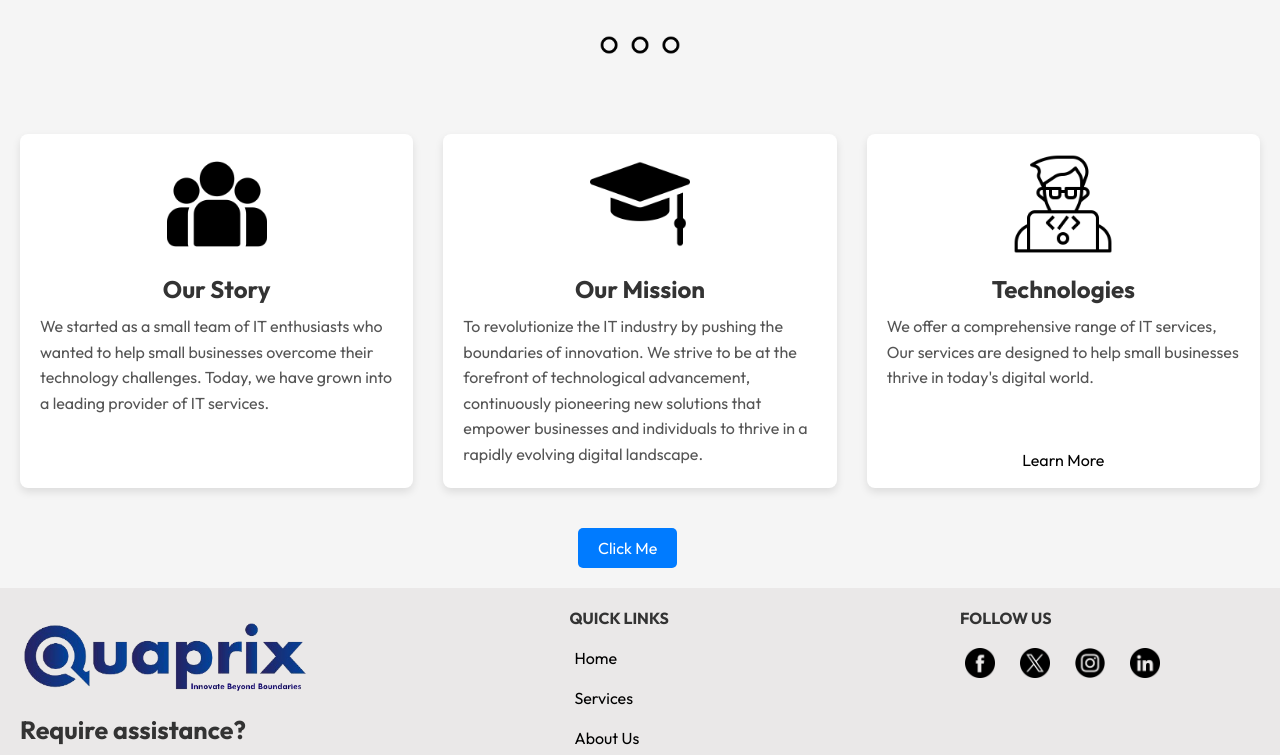
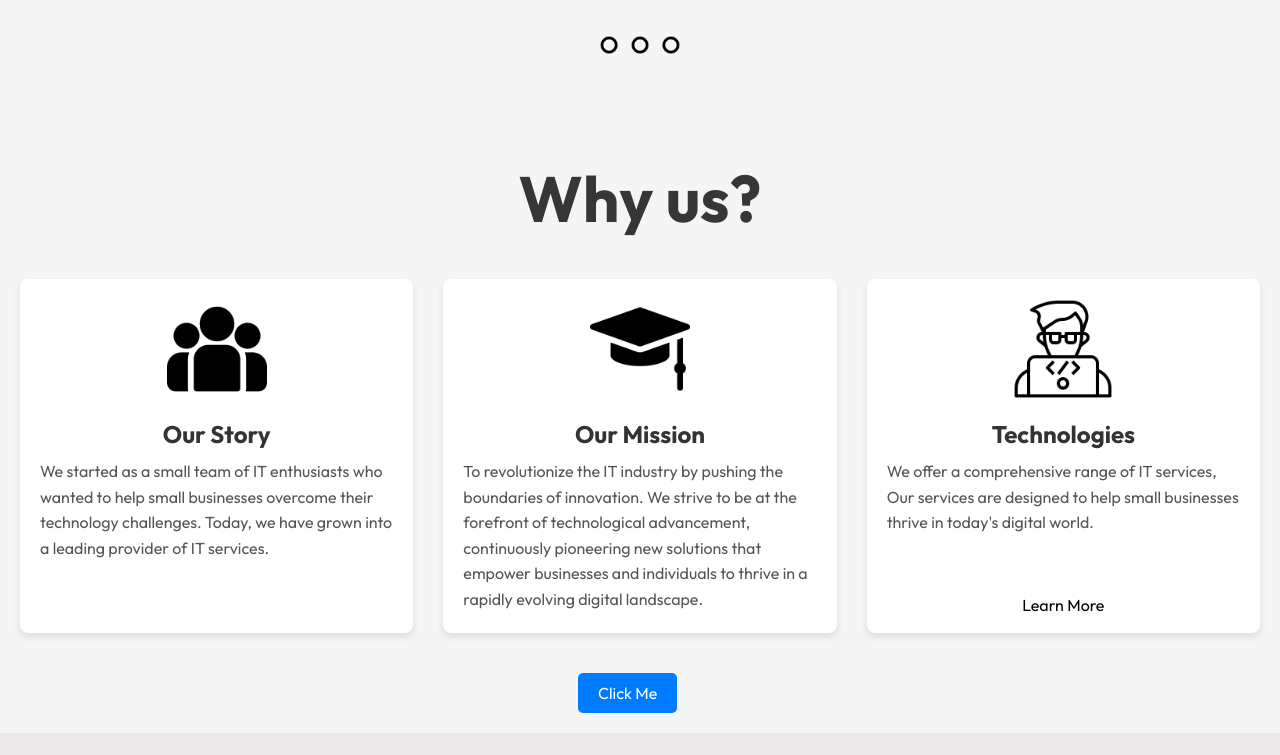
Before and after one commit to quaprix-technologies/frontend, a React (Vite) app: page / in a window 1280 px wide. Shown: the part 1182-1937 px from the top of the page. Built offline with nearby package versions, Linux system fonts and the light colour scheme.

Commit message:
update tagline component

```diff
--- a/src/Component/Tagline/Tagline.css
+++ b/src/Component/Tagline/Tagline.css
@@ -12,6 +12,7 @@
 .tagline img.points {
   width: 90px;
   margin-top: 6rem;
+  margin-bottom: 4rem;
 }
 
 .tagline h1 {
--- a/src/Component/Tagline/Tagline.jsx
+++ b/src/Component/Tagline/Tagline.jsx
@@ -12,6 +12,7 @@ export const Tagline = () => {
         Our responsibility
       </h1>
       <img className="points" src={points} alt="" />
+      <h1>Why us?</h1>
     </div>
   );
 };
```
